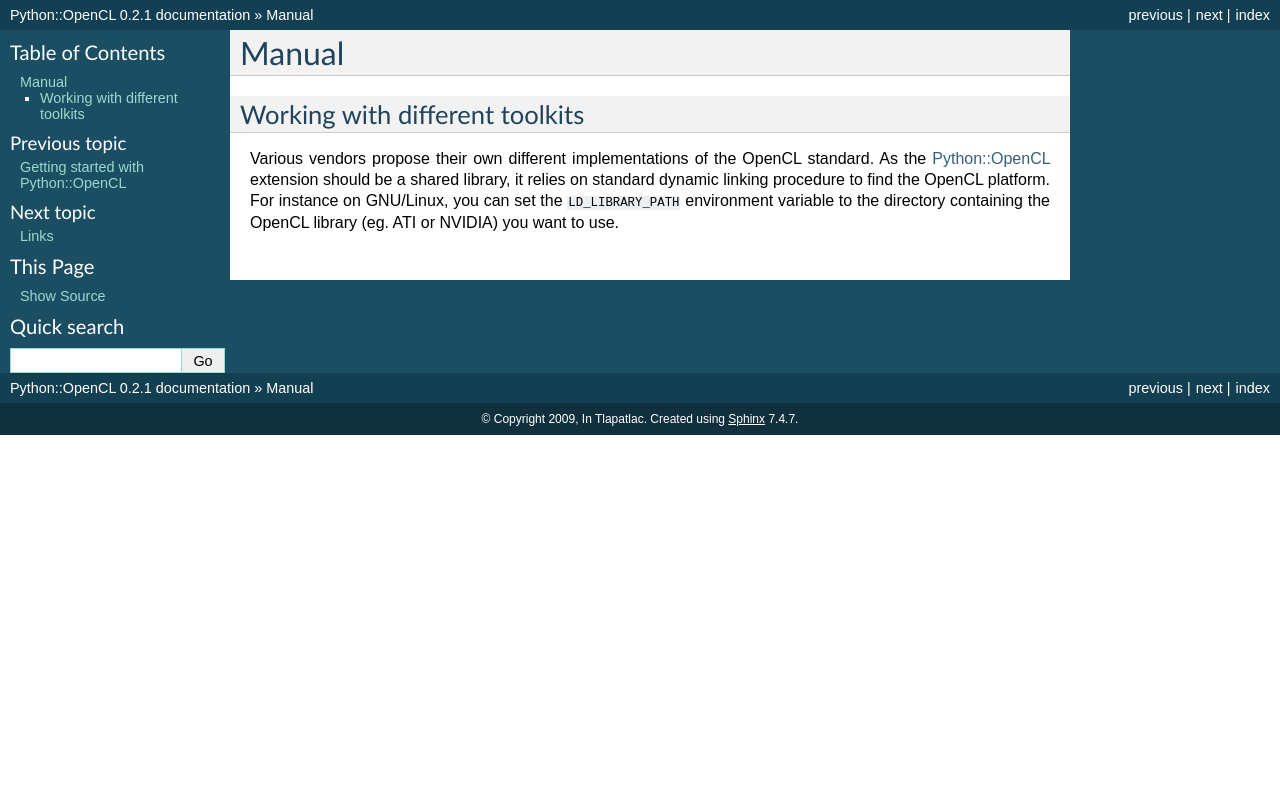
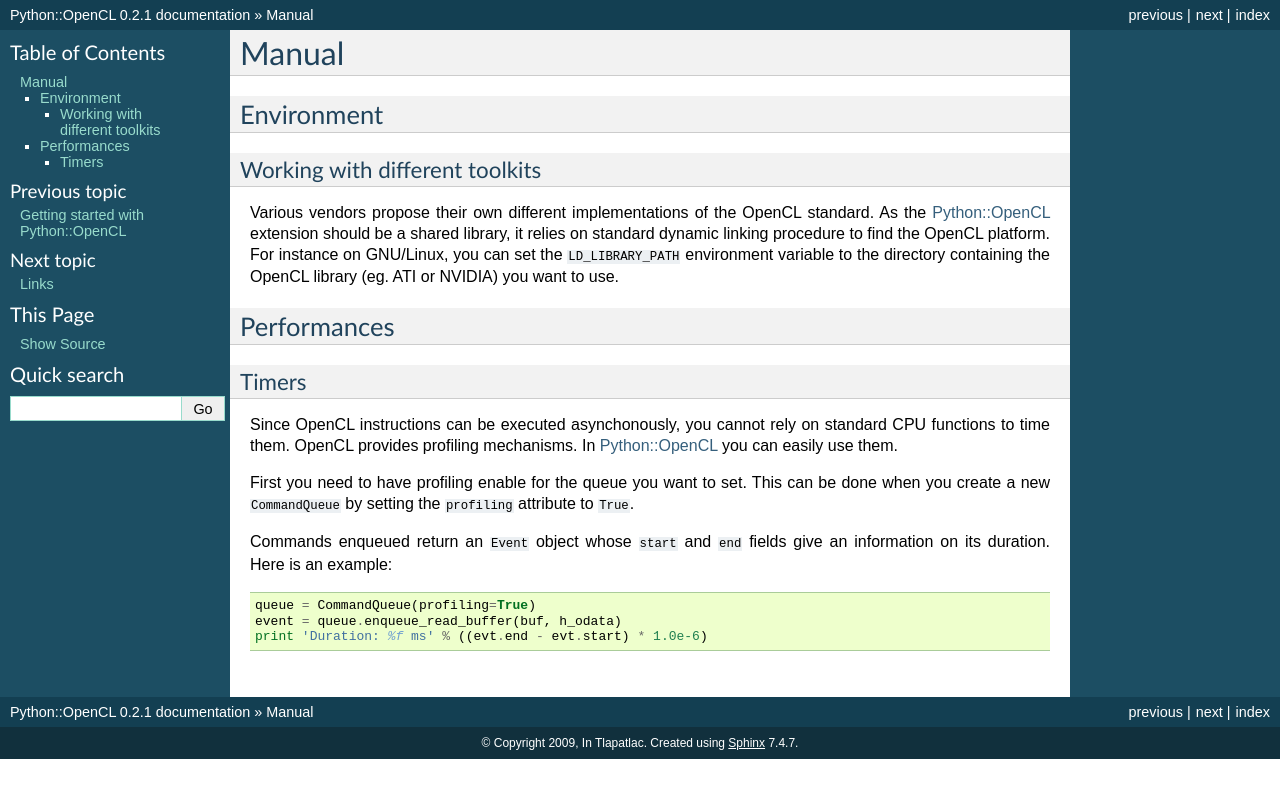
Before and after one commit to xicohtencatl/python-opencl, a Sphinx documentation site: the page built from doc/source/manual.rst, in a window 1280 px wide. Shown: the top 798 px of the page. Built offline with Sphinx 7.4.7, drawn with Linux system fonts in a browser that asks for light colours; formulas are drawn with MathJax 3.

Commit message:
Adding Event profiling info (timers).

```diff
--- a/doc/source/manual.rst
+++ b/doc/source/manual.rst
@@ -1,7 +1,9 @@
 Manual
 ======
+Environment
+-----------
 Working with different toolkits
--------------------------------
+^^^^^^^^^^^^^^^^^^^^^^^^^^^^^^^
 Various vendors propose their own different implementations of the OpenCL
 standard. As the `Python::OpenCL`_ extension should be a shared library,
 it relies on standard dynamic linking procedure to find the OpenCL platform.
@@ -9,4 +11,23 @@ For instance on GNU/Linux, you can set the ``LD_LIBRARY_PATH`` environment
 variable to the directory containing the OpenCL library (eg. ATI or NVIDIA)
 you want to use.
 
+Performances
+------------
+Timers
+^^^^^^
+Since OpenCL instructions can be executed asynchonously, you cannot rely
+on standard CPU functions to time them. OpenCL provides profiling mechanisms.
+In `Python::OpenCL`_ you can easily use them.
+
+First you need to have profiling enable for the queue you want to set.
+This can be done when you create a new ``CommandQueue`` by setting the
+``profiling`` attribute to ``True``.
+
+Commands enqueued return an ``Event`` object whose ``start`` and ``end``
+fields give an information on its duration. Here is an example::
+
+  queue = CommandQueue(profiling=True)
+  event = queue.enqueue_read_buffer(buf, h_odata)
+  print 'Duration: %f ms' % ((evt.end - evt.start) * 1.0e-6)
+
 .. _`Python::OpenCL`: http://python-opencl.next-touch.com
```
Also changed, not shown: 1 other file.
